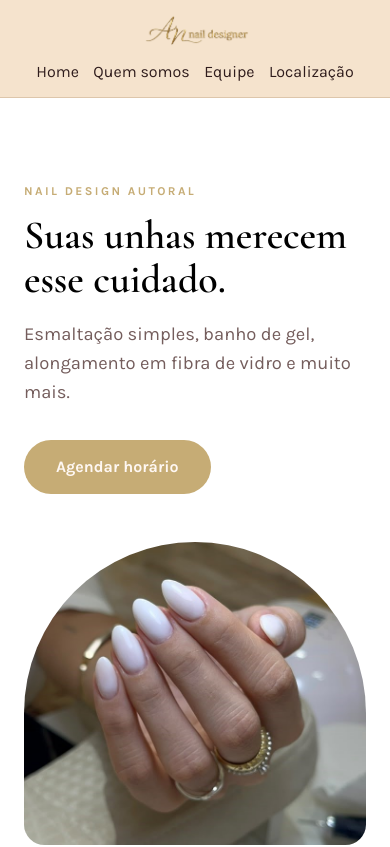
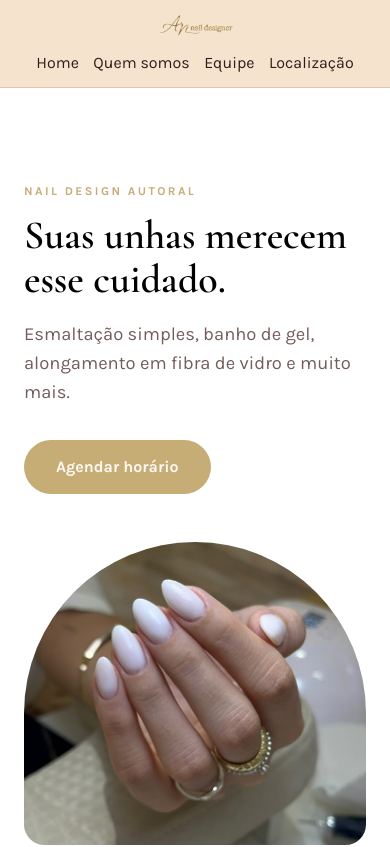
Before and after one commit to eduardoneves-dev/Projeto-estudio, a plain HTML site: page index.html in a window 390 px wide. Shown: the top 847 px of the page. Drawn offline with nearby package versions, Linux system fonts and the light colour scheme.

Commit message:
Update style.css

```diff
--- a/style.css
+++ b/style.css
@@ -273,8 +273,8 @@ h2 {
     }
 
     .navlogo {
-        width: clamp(96px, 28vw, 132px);
-        max-height: 40px;
+        width: clamp(70px, 20vw, 96px);
+        max-height: 28px;
         margin-bottom: .35rem;
     }
 
```
